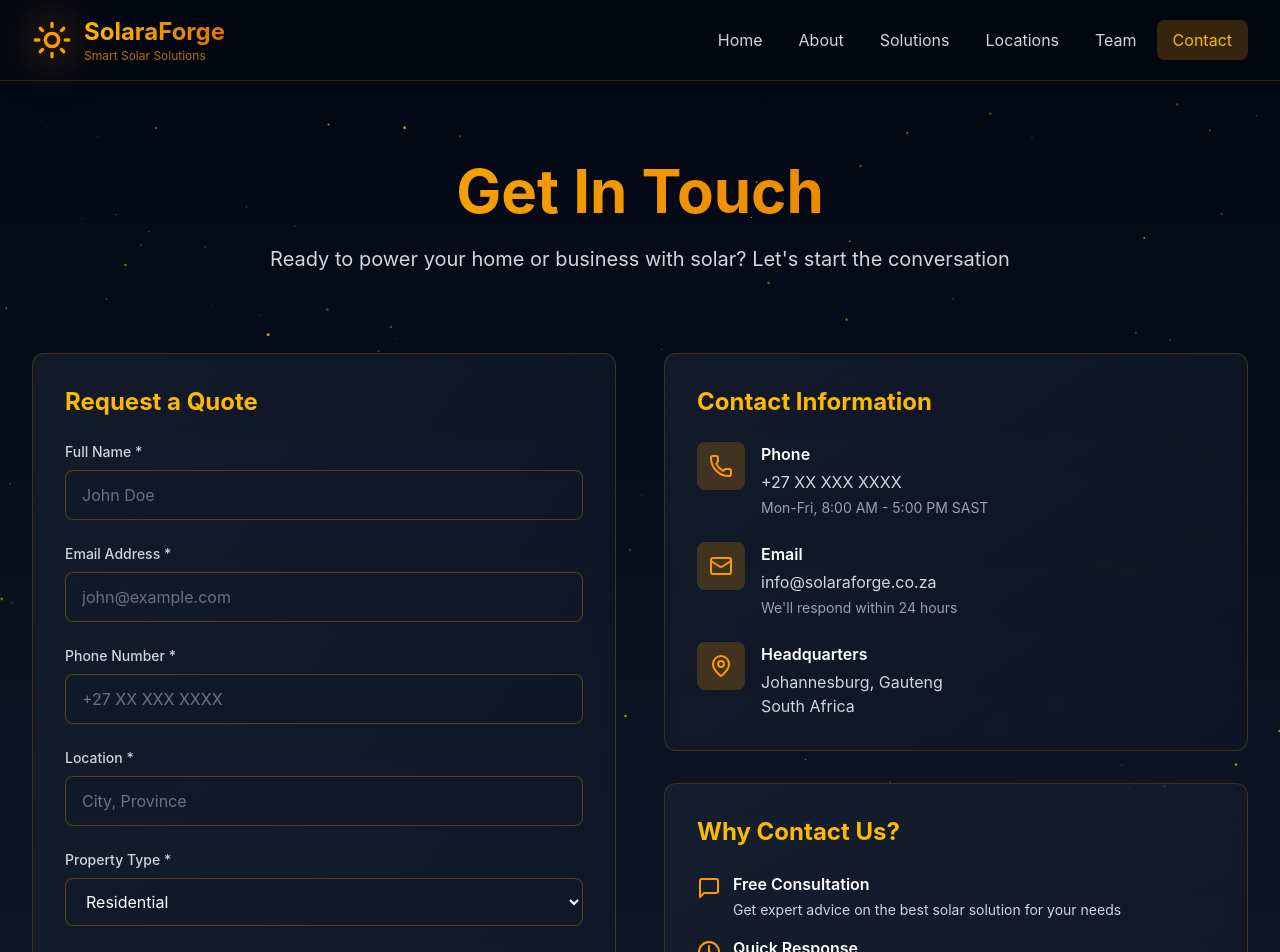
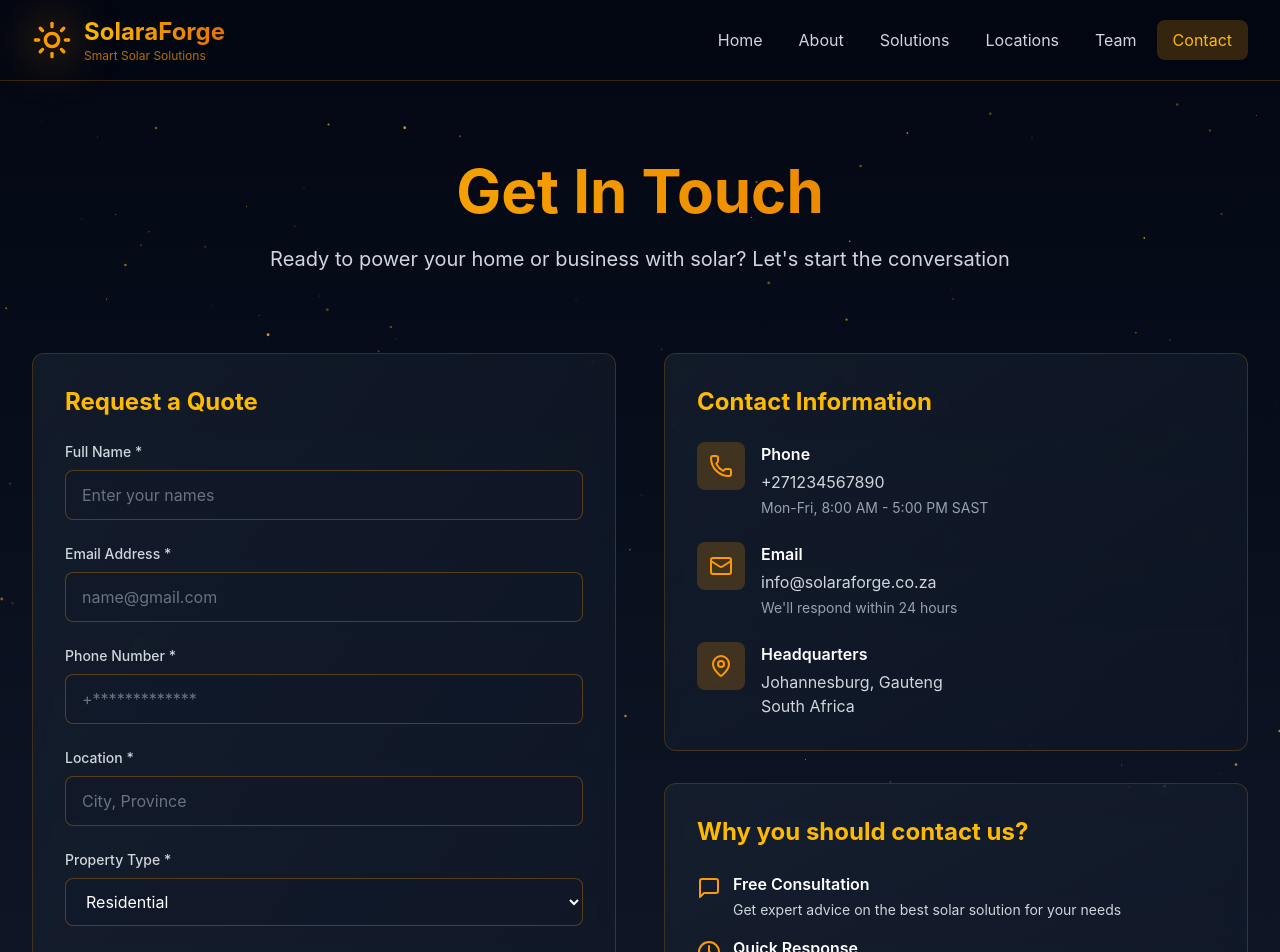
Before and after one commit to scholes572/GROUP3, a React (Vite) app in the folder Solar Energy Company Website/: page /contact in a window 1280 px wide. Shown: the top 952 px of the page. Built offline with nearby package versions, Linux system fonts and the light colour scheme.

Commit message:
Complete

```diff
--- a/Solar Energy Company Website/index.html
+++ b/Solar Energy Company Website/index.html
@@ -4,6 +4,7 @@
     <head>
       <meta charset="UTF-8" />
       <meta name="viewport" content="width=device-width, initial-scale=1.0" />
+      <link rel="icon" type="image/svg+xml" href="/favicon.svg" />
       <title>Solar Energy Company Website</title>
       <style>html, body { height: 100%; margin: 0; } #root { height: 100%; }</style>
     </head>
--- a/Solar Energy Company Website/src/app/pages/Contact.tsx
+++ b/Solar Energy Company Website/src/app/pages/Contact.tsx
@@ -69,7 +69,7 @@ export function Contact() {
                     value={formData.name}
                     onChange={handleChange}
                     className="w-full px-4 py-3 bg-gray-900/50 border border-amber-500/30 rounded-lg focus:outline-none focus:border-amber-500 text-white placeholder-gray-500"
-                    placeholder="John Doe"
+                    placeholder="Enter your names"
                   />
                 </div>
 
@@ -85,7 +85,7 @@ export function Contact() {
                     value={formData.email}
                     onChange={handleChange}
                     className="w-full px-4 py-3 bg-gray-900/50 border border-amber-500/30 rounded-lg focus:outline-none focus:border-amber-500 text-white placeholder-gray-500"
-                    placeholder="john@example.com"
+                    placeholder="name@gmail.com"
                   />
                 </div>
 
@@ -101,7 +101,7 @@ export function Contact() {
                     value={formData.phone}
                     onChange={handleChange}
                     className="w-full px-4 py-3 bg-gray-900/50 border border-amber-500/30 rounded-lg focus:outline-none focus:border-amber-500 text-white placeholder-gray-500"
-                    placeholder="+27 XX XXX XXXX"
+                    placeholder="+*************"
                   />
                 </div>
 
@@ -183,7 +183,7 @@ export function Contact() {
                   </div>
                   <div>
                     <h4 className="font-semibold text-white mb-1">Phone</h4>
-                    <p className="text-gray-300">+27 XX XXX XXXX</p>
+                    <p className="text-gray-300">+271234567890</p>
                     <p className="text-sm text-gray-400 mt-1">Mon-Fri, 8:00 AM - 5:00 PM SAST</p>
                   </div>
                 </div>
@@ -214,7 +214,7 @@ export function Contact() {
 
             {/* Quick Info */}
             <div className="bg-gradient-to-br from-gray-800/50 to-gray-900/50 backdrop-blur-sm border border-amber-500/20 rounded-xl p-8">
-              <h3 className="text-2xl font-bold text-amber-400 mb-6">Why Contact Us?</h3>
+              <h3 className="text-2xl font-bold text-amber-400 mb-6">Why you should contact us?</h3>
 
               <div className="space-y-4">
                 <div className="flex items-start gap-3">
```
Also changed, not shown: Solar Energy Company Website/public/favicon.svg (added).
